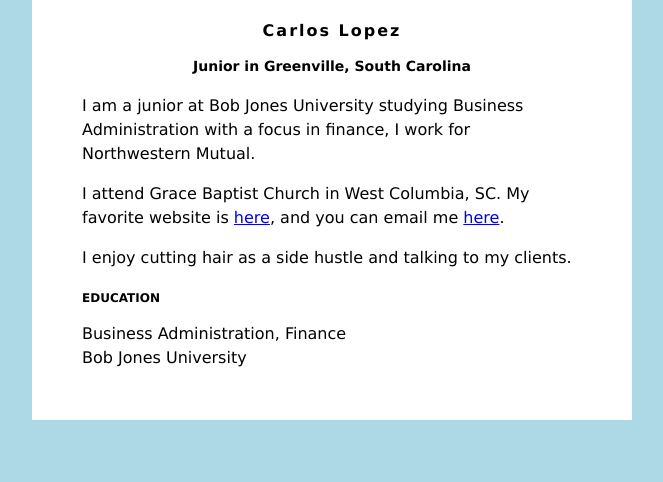
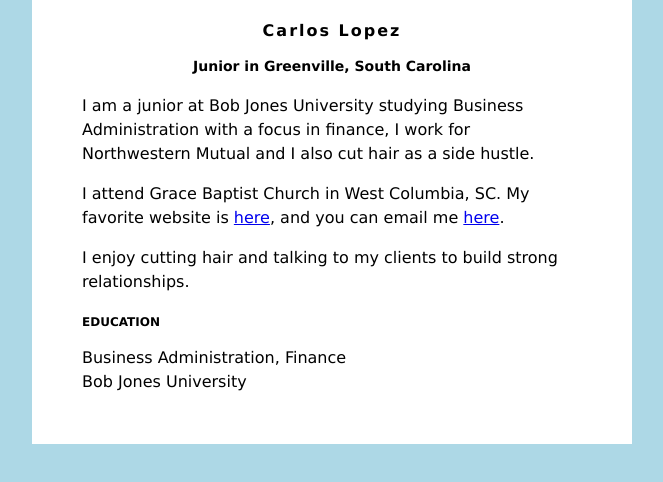
Before and after one commit to carlossllopez/carlossllopez.github.io, a plain HTML site: page index.html in a window 1280 px wide. Shown: the whole page, without its empty margins (308-971 px from the left). Drawn offline with Linux system fonts and the light colour scheme.

Commit message:
Update index.html

```diff
--- a/index.html
+++ b/index.html
@@ -34,14 +34,14 @@ h3 {
         <h2>Junior in Greenville, South Carolina</h2>
 
          <p>I am a junior at Bob Jones University studying Business Administration with a focus in
-            finance, I work for Northwestern Mutual.</p>
+            finance, I work for Northwestern Mutual and I also cut hair as a side hustle.</p>
          <p>
             I attend Grace Baptist Church in West Columbia, SC. My favorite website is
             <a href="https://www.soccer.com/">here</a>, and you can email me
             <a href="mailto:clope901@students.bju.edu">here</a>.
          </p>
          <p>
-            I enjoy cutting hair as a side hustle and talking to my clients.
+            I enjoy cutting hair and talking to my clients to build strong relationships.
          </p>
         <h3>EDUCATION</h3>
         Business Administration, Finance<br />
```
